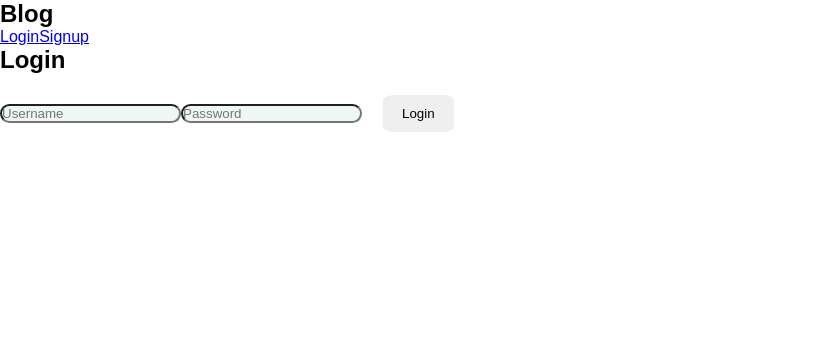
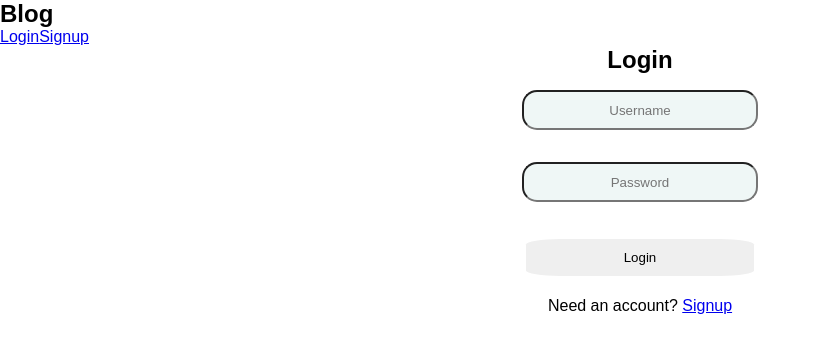
Before and after one commit to podestal/blog-app, a React (Vite) app: page /login in a window 1280 px wide. Shown: the top 352 px of the page, without its empty margins (0-821 px from the left). Built offline with nearby package versions, Linux system fonts and the light colour scheme.

Commit message:
forms styled

```diff
--- a/src/App.css
+++ b/src/App.css
@@ -55,7 +55,6 @@
 
 body {
   font-family: sans-serif;
-  background-color: #ffffff;
 }
 
 button {
@@ -63,6 +62,10 @@ button {
   padding: 0.7rem 1.2rem;
   border-radius: 15%;
   border: none;
+}
+
+button:hover {
+  background-color: #e5e5e5;
 }
 
 .danger-btn {
@@ -78,6 +81,9 @@ button {
 input {
   background-color: #eff7f6;
   border-radius: 15px;
+  height: 2.5rem;
+  text-align: center;
+  margin: 1rem;
 }
 
 .body-input {
@@ -87,3 +93,31 @@ input {
   text-align: center;
   font-size: 1.2rem;
 }
+
+form {
+  display: flex;
+}
+
+.section-input {
+  height: 10vh;
+  text-align: center;
+  width: 30%;
+  margin: auto;
+  font-size: 1rem;
+}
+
+.auth {
+  text-align: center;
+  width: 35%;
+  margin: auto;
+}
+
+.auth-form {
+  flex-direction: column;
+  width: 60%;
+  margin: auto;
+}
+
+.auth-form input {
+
+}
--- a/src/Components/posts/SectionForm.jsx
+++ b/src/Components/posts/SectionForm.jsx
@@ -21,8 +21,9 @@ const SectionForm = ({ id, user }) => {
     return (
         <form onSubmit={handleSubmit}>
             <input
+                className="section-input"
                 type="text"
-                placeholder="Section Title"
+                placeholder="Add Section"
                 value={title}
                 onChange={e => setTitle(e.target.value)}
             />
--- a/src/pages/Login.jsx
+++ b/src/pages/Login.jsx
@@ -1,5 +1,6 @@
 import { useState } from "react"
 import useLogin from "../hooks/useLogin"
+import { Link } from "react-router-dom"
 
 const Login = () => {
 
@@ -17,9 +18,9 @@ const Login = () => {
     }
 
     return (
-        <div>
+        <div className="auth">
             <h2>Login</h2>
-            <form onSubmit={handleSubmit}>
+            <form className="auth-form" onSubmit={handleSubmit}>
                 <input
                     type="text"
                     placeholder="Username"
@@ -34,6 +35,7 @@ const Login = () => {
                 />
                 <button>Login</button>
             </form>
+            <p>Need an account? <Link to={"/signup"}>Signup</Link></p>
         </div>
     )
 }
--- a/src/pages/Signup.jsx
+++ b/src/pages/Signup.jsx
@@ -3,6 +3,7 @@ import { useMutation } from "@tanstack/react-query"
 import { createUser, createAuthor } from "../api/axios"
 import useUser from "../hooks/useUser"
 import useLogin from "../hooks/useLogin"
+import { Link } from "react-router-dom"
 
 const Signup = () => {
 
@@ -63,9 +64,9 @@ const Signup = () => {
     }
 
     return (
-        <div>
+        <div className="auth">
             <h2>Sign Up</h2>
-            <form className="signup-form" onSubmit={handleSubmit}>
+            <form className="auth-form" onSubmit={handleSubmit}>
                 <input
                     type="text"
                     placeholder="Username"
@@ -110,7 +111,7 @@ const Signup = () => {
                 />
                 <button>Signup</button>
             </form>
-            <p>Already have an account? Login</p>
+            <p>Already have an account? <Link to={'/login'}>Login</Link></p>
         </div>
     )
 }
```
